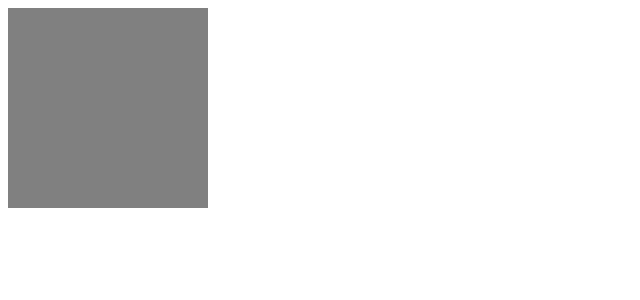
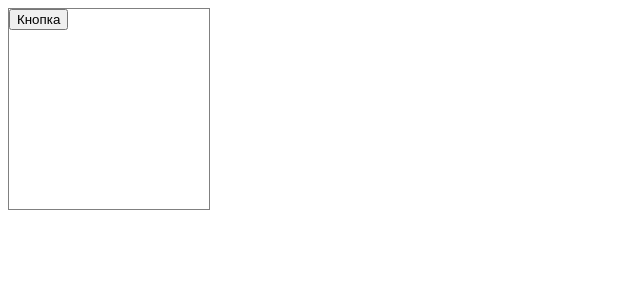
Before and after one commit to vleypi/typescript-react-study, a React (Create React App) app: page / in a window 1280 px wide. Shown: the top 300 px of the page, without its empty margins (0-640 px from the left). Built offline with nearby package versions, Linux system fonts and the light colour scheme.

Commit message:
children props - ReactNode

```diff
--- a/src/App.tsx
+++ b/src/App.tsx
@@ -4,7 +4,9 @@ import Card from './components/Card'
 const App = () => {
     return (
       <div>
-          <Card width='200px' height='200px'/>
+          <Card width='200px' height='200px'>
+            <button>Кнопка</button>
+          </Card>
       </div>
     )
 }
--- a/src/components/Card.tsx
+++ b/src/components/Card.tsx
@@ -3,12 +3,13 @@ import React from 'react'
 interface CardProps {
     width?: string;
     height: string;
+    children?: React.ReactNode
 }
 
-const Card = ({width,height}: CardProps) => {
+const Card = ({width,height,children}: CardProps) => {
     return (
-      <div style={{width,height, background: 'gray'}}>
-
+      <div style={{width,height, border: 'gray 1px solid'}}>
+        {children}
       </div>
     )
 }
```
